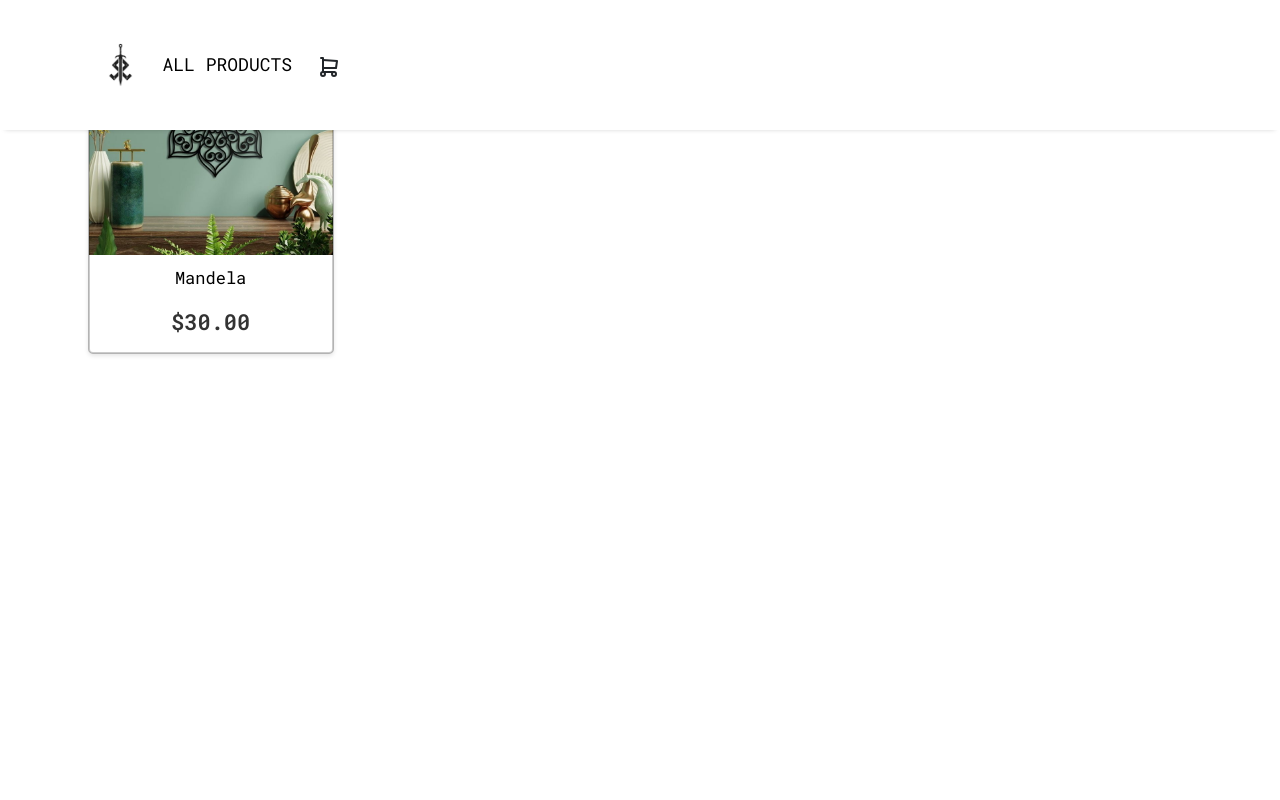
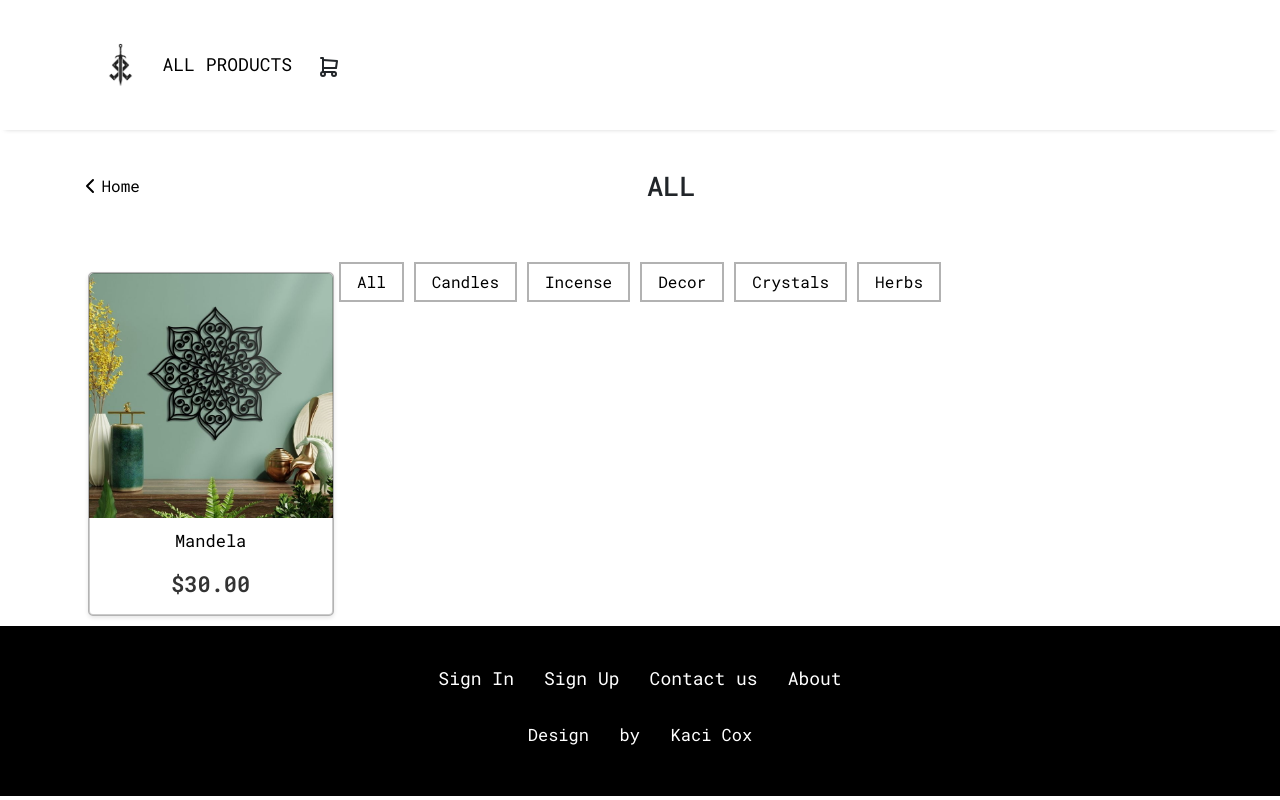
Before and after one commit to kacijcox/sage-stop, a React (Create React App) app: page /categories/decor in a window 1280 px wide. Built offline with nearby package versions, Linux system fonts and the light colour scheme.

Commit message:
categories header

```diff
--- a/src/App.js
+++ b/src/App.js
@@ -1,10 +1,9 @@
-import './index.css';
-import 'bootstrap/dist/css/bootstrap.min.css';
 import { BrowserRouter as Router, Routes, Route } from 'react-router-dom';
 import React, { useEffect, useState } from 'react';
 import Home from './pages/Home';
 import Navbar from './components/Navbar';
 import Footer from './components/Footer';
+import Categories from './pages/Categories';
 import Incense from './components/categories/Incense';
 import Herbs from './components/categories/Herbs';
 import Candles from './components/categories/Candles';
@@ -40,23 +39,19 @@ function App() {
 
   return (
     <CartContext.Provider value={{ cartItem, addToCart, setCartItem }}>
-      <Router>
         <Navbar />
         <Routes>
           <Route exact path="/" element={<Home />} />
+
+        <Route path="categories" element={<Categories />}>
+          <Route path="all" element={<All />} />
           <Route exact path="/categories/incense" element={<Incense />} />
           <Route exact path="/categories/herbs" element={<Herbs />} />
           <Route exact path="/categories/candles" element={<Candles />} />
           <Route exact path="/categories/decor" element={<Decor />} />
-          <Route exact path="/components/FrequentlyPurchased" element={<FrequentlyPurchased />} />
-          <Route exact path="/components/Footer" element={<Footer />} />
-          <Route exact path="/categories/all" element={<All />} />
-          <Route exact path="/components/CartItem" element={<CartItem />} />
-          <Route exact path="/components/CartWithItems" element={<CartWithItems />} />
-          <Route exact path="/components/EmptyCart" element={<EmptyCart />} />
-          <Route path="/categories/product/:id" element={<ProductPage />} />
-        </Routes>
-      </Router>
+        </Route>
+        <Route path="/categories/product/:id" element={<ProductPage />} />
+      </Routes>
     </CartContext.Provider>
   );
 };
--- a/src/components/CategoriesHeader.jsx
+++ b/src/components/CategoriesHeader.jsx
@@ -20,24 +20,29 @@ function CategoriesHeader() {
             <h3>{btnName}</h3>
           </div>
           <div className="filter-btns">
-            <Link to="all" onClick={() => handleBtnName("incense")}>
+            <Link to="all" onClick={() => handleBtnName("all")}>
               <button>All</button>
             </Link>
-            <Link to="furnitures">
+            <Link to="candles">
               <button onClick={() => handleBtnName("candles")}>
-                Furnitures
+                Candles
               </button>
             </Link>
-            <Link to="electronics">
-              <button onClick={() => handleBtnName("decor")}>
-                Electronics
+            <Link to="incese">
+              <button onClick={() => handleBtnName("incense")}>
+                Incense
               </button>
             </Link>
-            <Link to="lamps">
-              <button onClick={() => handleBtnName("crystals")}>Lamps</button>
+            <Link to="decor">
+              <button onClick={() => handleBtnName("decor")}>
+                Decor
+              </button>
             </Link>
-            <Link to="kitchen">
-              <button onClick={() => handleBtnName("herbs")}>Kitchen</button>
+            <Link to="crystals">
+              <button onClick={() => handleBtnName("crystals")}>Crystals</button>
+            </Link>
+            <Link to="herbs">
+              <button onClick={() => handleBtnName("herbs")}>Herbs</button>
             </Link>
           </div>
         </div>
--- a/src/components/Navbar.jsx
+++ b/src/components/Navbar.jsx
@@ -42,17 +42,11 @@ function Navbar() {
       >
         <IconX onClick={() => setMobileNav(!mobileNav)} className="x-mobile" />
         <div className="mobile-links">
-          <Link onClick={() => setMobileNav(!mobileNav)} to="/categories/all">
-            categories
-          </Link>
-          <Link onClick={() => setMobileNav(!mobileNav)} to="/categories/lamps">
-            lamps
-          </Link>
           <Link
             onClick={() => setMobileNav(!mobileNav)}
-            to="/categories/product/19"
+            to="/categories/all/"
           >
-            product page
+           all products
           </Link>
         </div>
       </div>
--- a/src/components/ProductItem.jsx
+++ b/src/components/ProductItem.jsx
@@ -1,5 +1,6 @@
 import { items } from "./AllData";
 import { Link } from "react-router-dom";
+
 
 function ProductItem() {
   const filteredItems = items.filter((item) => item.id <= 8);
--- a/src/components/categories/All.jsx
+++ b/src/components/categories/All.jsx
@@ -1,10 +1,12 @@
 import FrequentlyPurchased from "../FrequentlyPurchased";
+import Footer from "../Footer";
 import "../FrequentlyPurchased.css";
 
 function All() {
     return(
          <>
     <FrequentlyPurchased />
+    <Footer />
     </>
     );
 }
--- a/src/components/categories/Candles.jsx
+++ b/src/components/categories/Candles.jsx
@@ -1,9 +1,11 @@
 import CategoriesItemCandles from "./CategoriesItemCandles";
+import Footer from "../Footer";
 
 function Candles() {
     return (
         <>
         <CategoriesItemCandles />
+        <Footer />
         </>
     );
 }
--- a/src/components/categories/Decor.jsx
+++ b/src/components/categories/Decor.jsx
@@ -1,9 +1,11 @@
 import CategoriesItemDecor from "./CategoriesItemDecor";
+import Footer from "../Footer";
 
 function Decor() {
     return (
         <>
         <CategoriesItemDecor />
+        <Footer />
         </>
     );
 }
--- a/src/components/categories/Herbs.jsx
+++ b/src/components/categories/Herbs.jsx
@@ -1,9 +1,11 @@
 import CategoriesItemHerbs from "./CategoriesItemHerbs";
+import Footer from "../Footer";
 
 function Herbs() {
     return (
         <>
         <CategoriesItemHerbs />
+        <Footer />
         </>
     );
 }
--- a/src/components/categories/Incense.jsx
+++ b/src/components/categories/Incense.jsx
@@ -1,9 +1,11 @@
 import CategoriesItemIncense from "./CategoriesItemIncense";
+import Footer from "../Footer";
 
 function Incense() {
     return (
         <>
         <CategoriesItemIncense />
+        <Footer />
         </>
     );
 }
--- a/src/pages/Categories.jsx
+++ b/src/pages/Categories.jsx
@@ -1,4 +1,3 @@
-import "../components/ProudProducts.css";
 import CategoriesHeader from "../components/CategoriesHeader";
 import { Outlet } from "react-router";
 
```
Also changed, not shown: src/index.js (+8 -7 lines).
